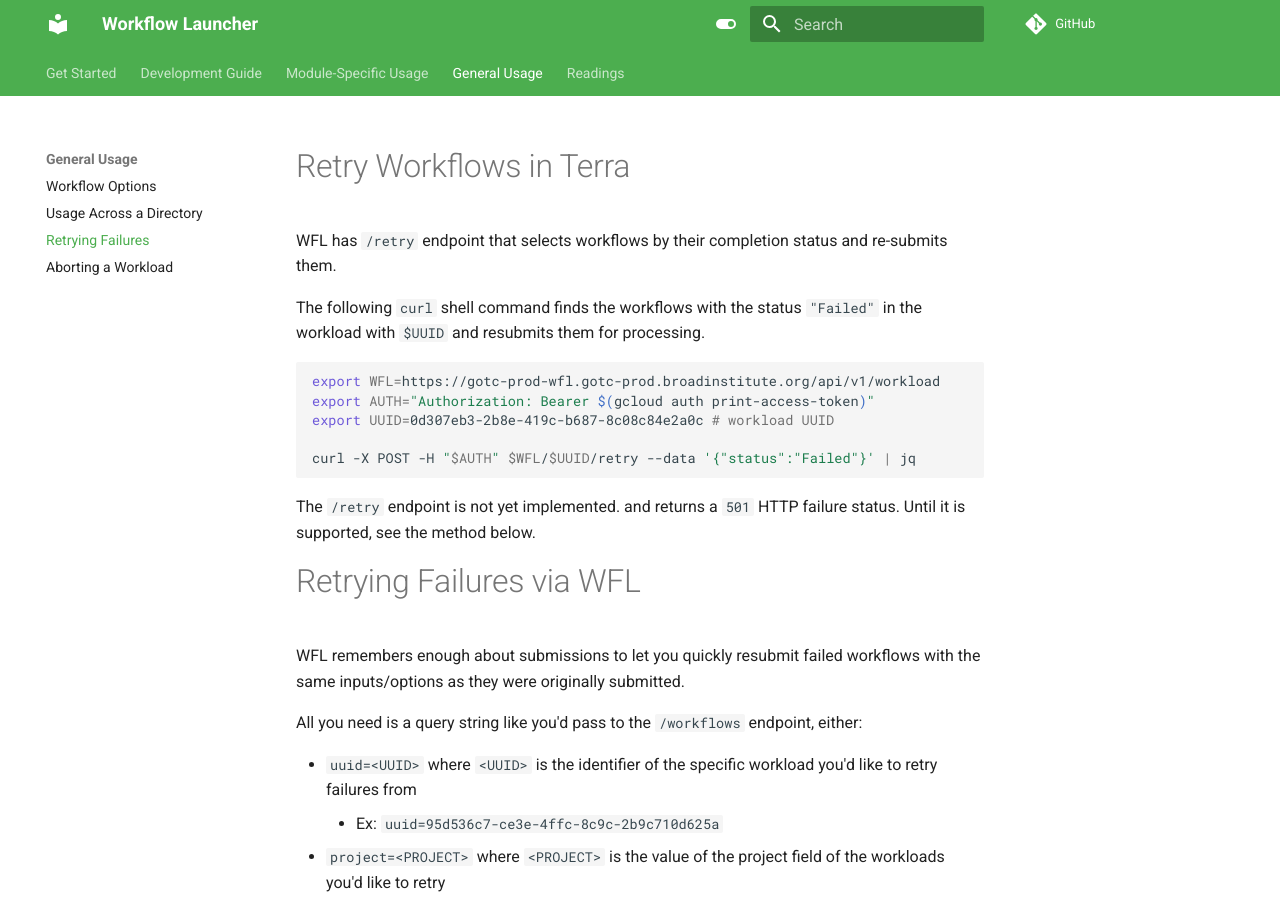
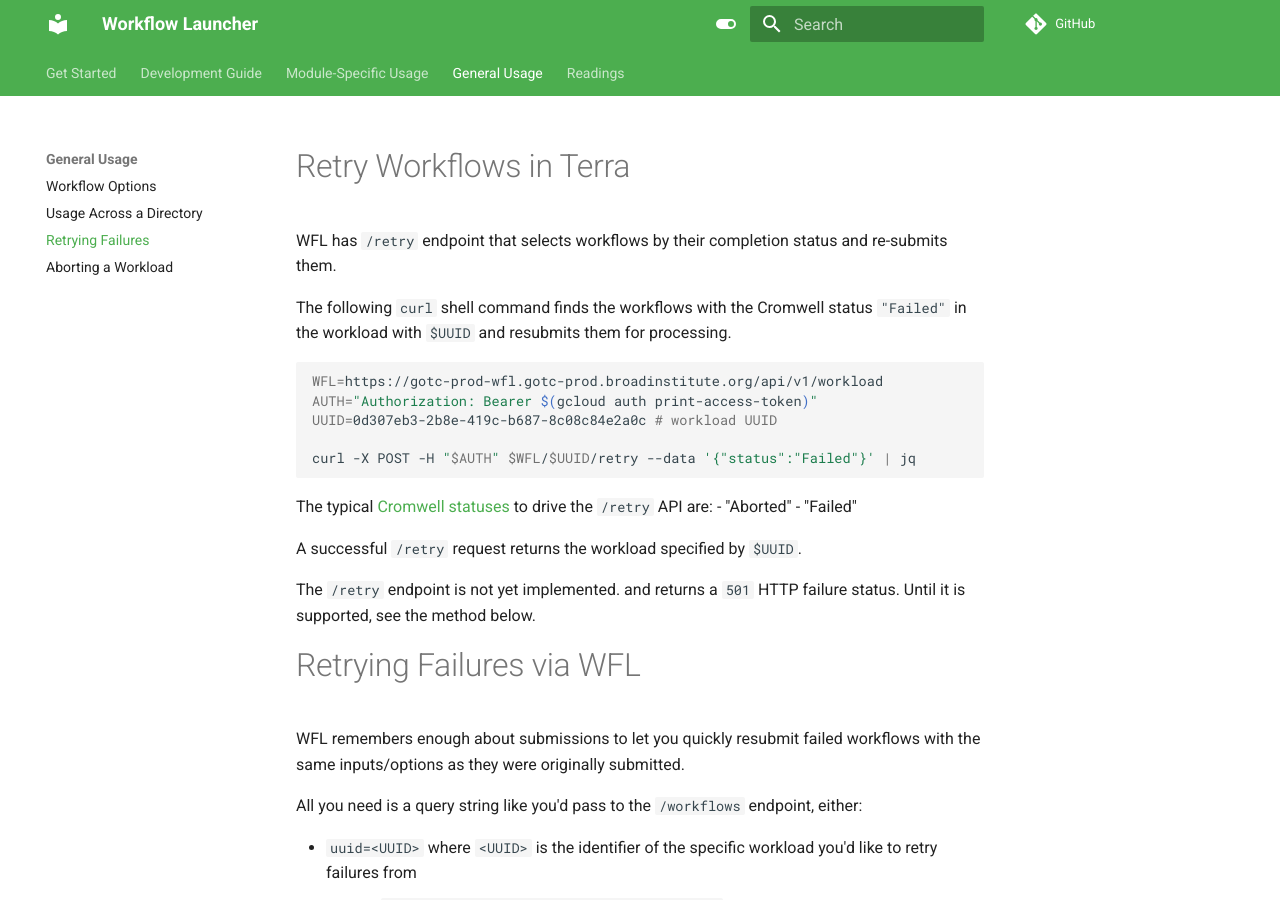
Before and after one commit to broadinstitute/wfl, an MkDocs documentation site: the page built from docs/md/usage-retry.md, in a window 1280 px wide and 900 px high. Built offline with MkDocs 1.6.1 and Material for MkDocs 9.7.7, drawn with Linux system fonts in a browser that asks for light colours; comment, search, counter and statistics services are not loaded.

Commit message:
Address some comments from Ed.

````diff
--- a/docs/md/usage-retry.md
+++ b/docs/md/usage-retry.md
@@ -6,17 +6,28 @@
 and re-submits them.
 
 The following `curl` shell command
-finds the workflows with the status `"Failed"`
+finds the workflows
+with the Cromwell status `"Failed"`
 in the workload with `$UUID`
 and resubmits them for processing.
 
 ```bash
-export WFL=https://gotc-prod-wfl.gotc-prod.broadinstitute.org/api/v1/workload
-export AUTH="Authorization: Bearer $(gcloud auth print-access-token)"
-export UUID=0d307eb3-2b8e-419c-b687-8c08c84e2a0c # workload UUID
+WFL=https://gotc-prod-wfl.gotc-prod.broadinstitute.org/api/v1/workload
+AUTH="Authorization: Bearer $(gcloud auth print-access-token)"
+UUID=0d307eb3-2b8e-419c-b687-8c08c84e2a0c # workload UUID
 
 curl -X POST -H "$AUTH" $WFL/$UUID/retry --data '{"status":"Failed"}' | jq
 ```
+
+The typical
+[Cromwell statuses](https://github.com/broadinstitute/wfl/blob/c30e77450926d25b085696b08a306775cd244ea1/api/src/wfl/service/cromwell.clj#L14)
+to drive the `/retry` API are:
+- "Aborted"
+- "Failed"
+
+A successful `/retry` request
+returns the workload
+specified by `$UUID`.
 
 The `/retry` endpoint is not yet implemented.
 and returns a `501` HTTP failure status.
````
